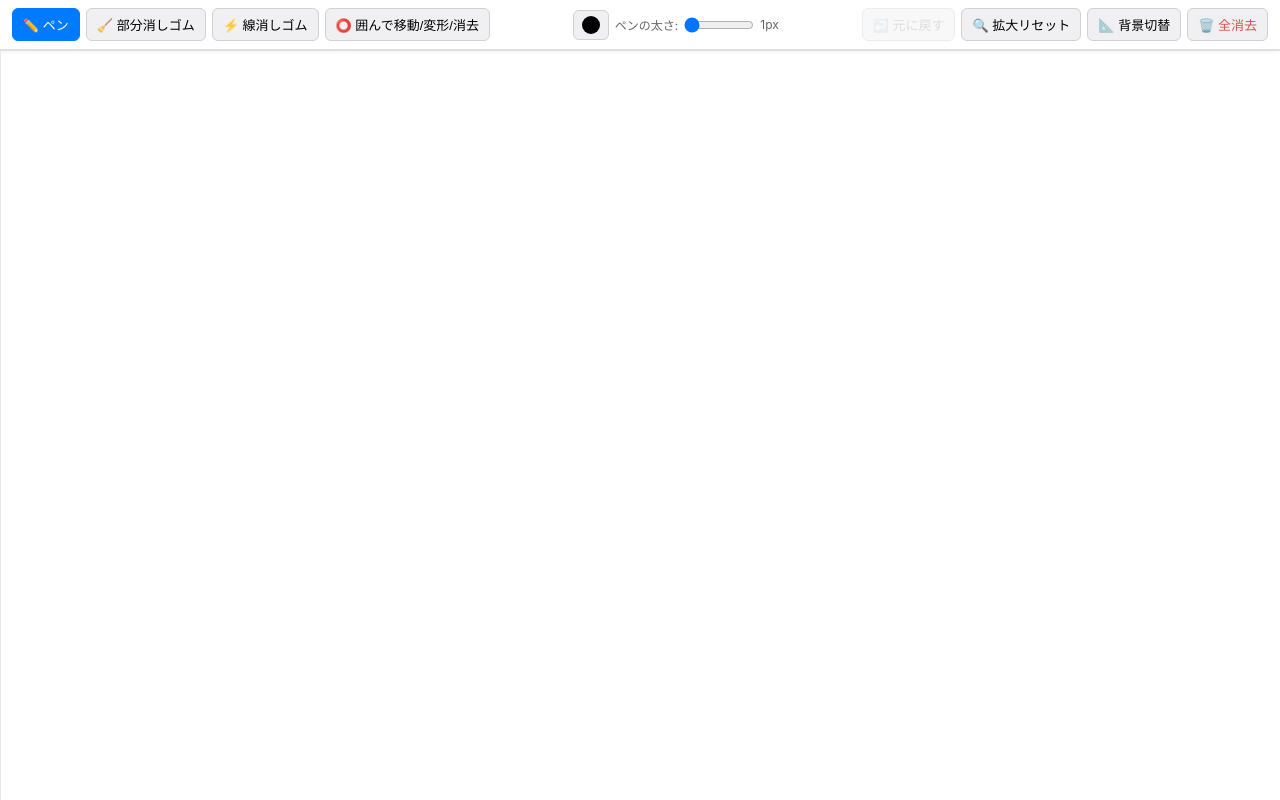
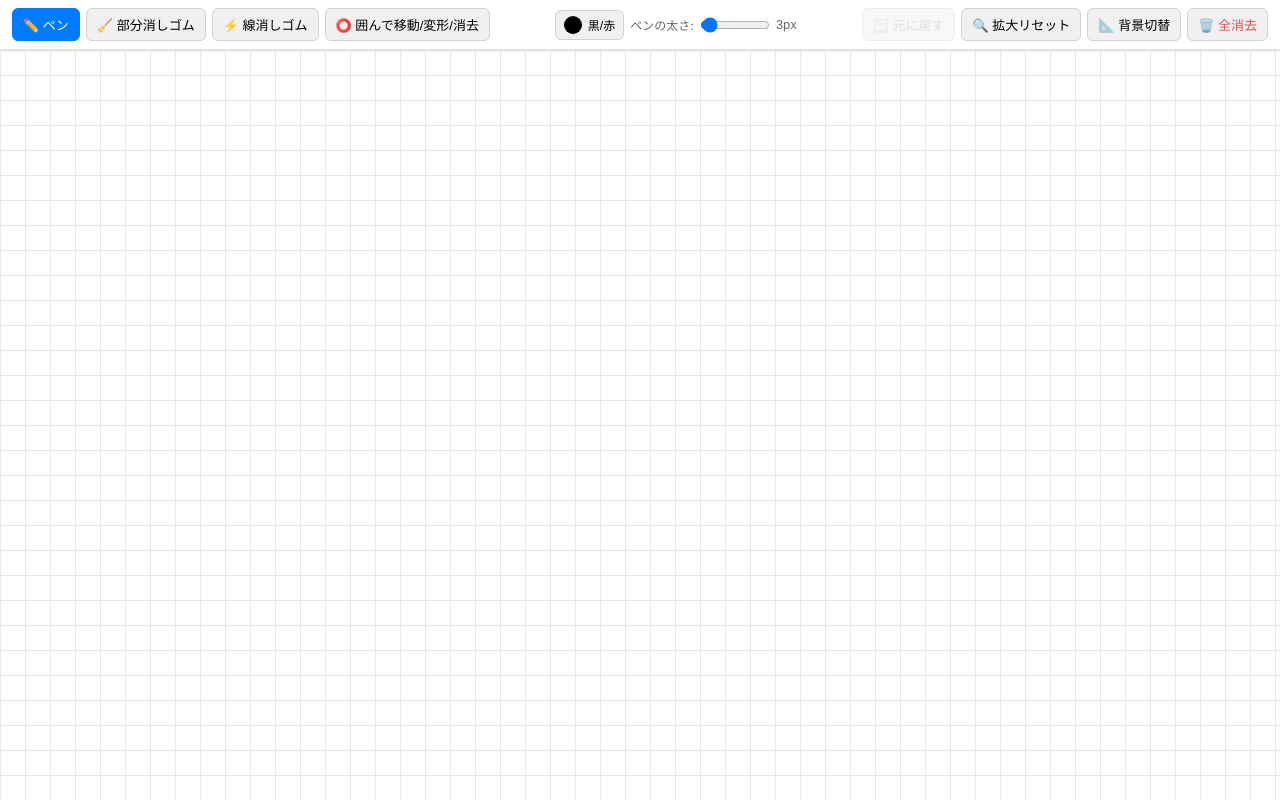
Before and after one commit to k49673693-blip/memo2, a plain HTML site: page index.html in a window 1280 px wide. Drawn offline with Linux system fonts and the light colour scheme.

Commit message:
Update index.html

```diff
--- a/index.html
+++ b/index.html
@@ -16,7 +16,9 @@
 <link rel="manifest" href="manifest.json">
 <script>
   if ('serviceWorker' in navigator) {
-    navigator.serviceWorker.register('sw.js');
+    navigator.serviceWorker.register('sw.js').catch(function(err) {
+      console.log('ServiceWorker registration failed: ', err);
+    });
   }
 </script>
 
@@ -155,13 +157,14 @@
     <div class="color-btn-wrapper" id="color-picker-container">
       <button id="color-toggle-btn" class="color-toggle-btn">
         <span id="color-dot" class="color-dot"></span>
+        <span id="color-label">黒/赤</span>
       </button>
       <input type="color" id="pen-color" value="#000000" onchange="updateCustomColor(this.value)">
     </div>
 
     <span class="size-label" id="size-title">ペンの太さ:</span>
-    <input type="range" id="size-slider" min="1" max="5" value="1" oninput="updateSize()">
-    <span id="size-display" class="size-label">1px</span>
+    <input type="range" id="size-slider" min="1" max="50" value="3" oninput="updateSize()">
+    <span id="size-display" class="size-label">3px</span>
   </div>
 
   <!-- アクション -->
@@ -187,8 +190,8 @@
   let isDrawing = false;
 
   let currentColor = '#000000';
-  let penSize = 1;
-  let eraserSize = 1;
+  let penSize = 3;
+  let eraserSize = 15;
   let hasGrid = true;
 
   // 描画データ & 履歴スタック（Undo対応）
@@ -200,7 +203,7 @@
   let lassoPoints = [];
   let selectedStrokeIndices = [];
   let isMovingSelection = false;
-  let activeHandle = null; // 'nw', 'ne', 'sw', 'se'
+  let activeHandle = null;
   let dragStartPos = null;
   let selectionBoundingBox = null;
 
@@ -213,10 +216,6 @@
   let offsetX = 0;
   let offsetY = 0;
   let isMultiTouch = false;
-  let touchStartDist = 0;
-  let touchStartScale = 1;
-  let touchStartCenter = { x: 0, y: 0 };
-  let touchStartOffset = { x: 0, y: 0 };
 
   // --- 色選択処理 ---
   const colorBtn = document.getElementById('color-toggle-btn');
@@ -234,7 +233,7 @@
 
   function toggleBlackRed() {
     if (currentColor.toLowerCase() === '#000000') {
-      applyColor('#ff2D2D');
+      applyColor('#ff0000');
     } else {
       applyColor('#000000');
     }
@@ -405,7 +404,6 @@
 
   // --- Pointer Events による高精度・高頻度タッチ対応 ---
   canvas.addEventListener('pointerdown', (e) => {
-    // 2本指以上の場合はピンチズームへ譲る
     if (e.pointerType === 'touch' && e.isPrimary === false) return;
 
     const pos = getPosFromClient(e.clientX, e.clientY);
@@ -504,7 +502,6 @@
     } else if (currentMode === 'stroke-eraser') {
       eraseStrokeAtPos(pos);
     } else if (currentStroke) {
-      // getCoalescedEvents() を使って隠された中間座標を一網打尽にし、カクつきを完全になくす
       const events = typeof e.getCoalescedEvents === 'function' ? e.getCoalescedEvents() : [e];
       events.forEach(ev => {
         const p = getPosFromClient(ev.clientX, ev.clientY);
@@ -750,7 +747,7 @@
     }
   }
 
-  // --- 高精度・滑らかな描画処理 ---
+  // --- 描画処理 ---
   function drawSingleStroke(stroke) {
     if (!stroke || stroke.points.length === 0) return;
 
@@ -930,7 +927,7 @@
     }
   }
 
-  // 初期化（保存データの復元と描画）
+  // 初期化
   loadFromLocalStorage();
   resizeCanvas();
   updateUndoButton();
```
